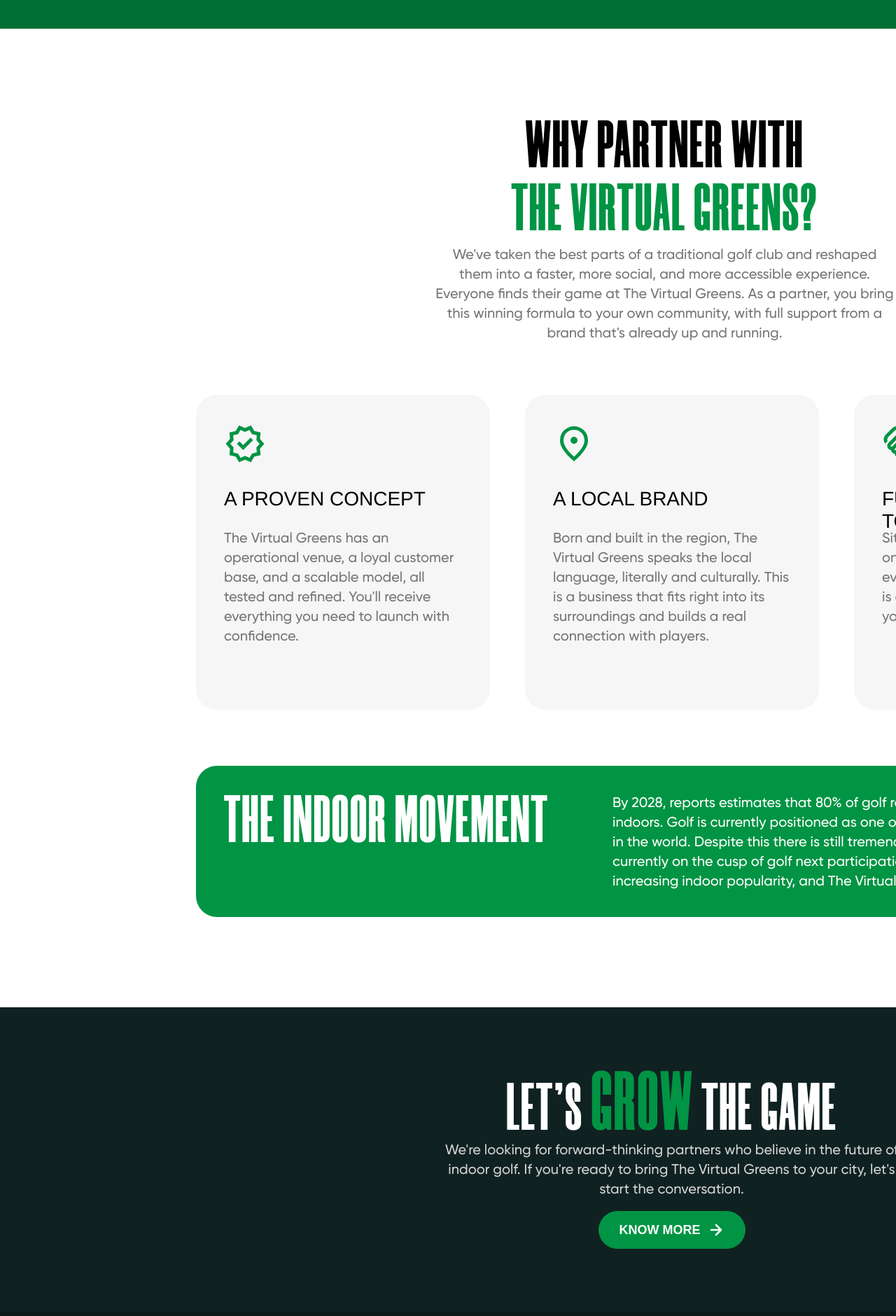
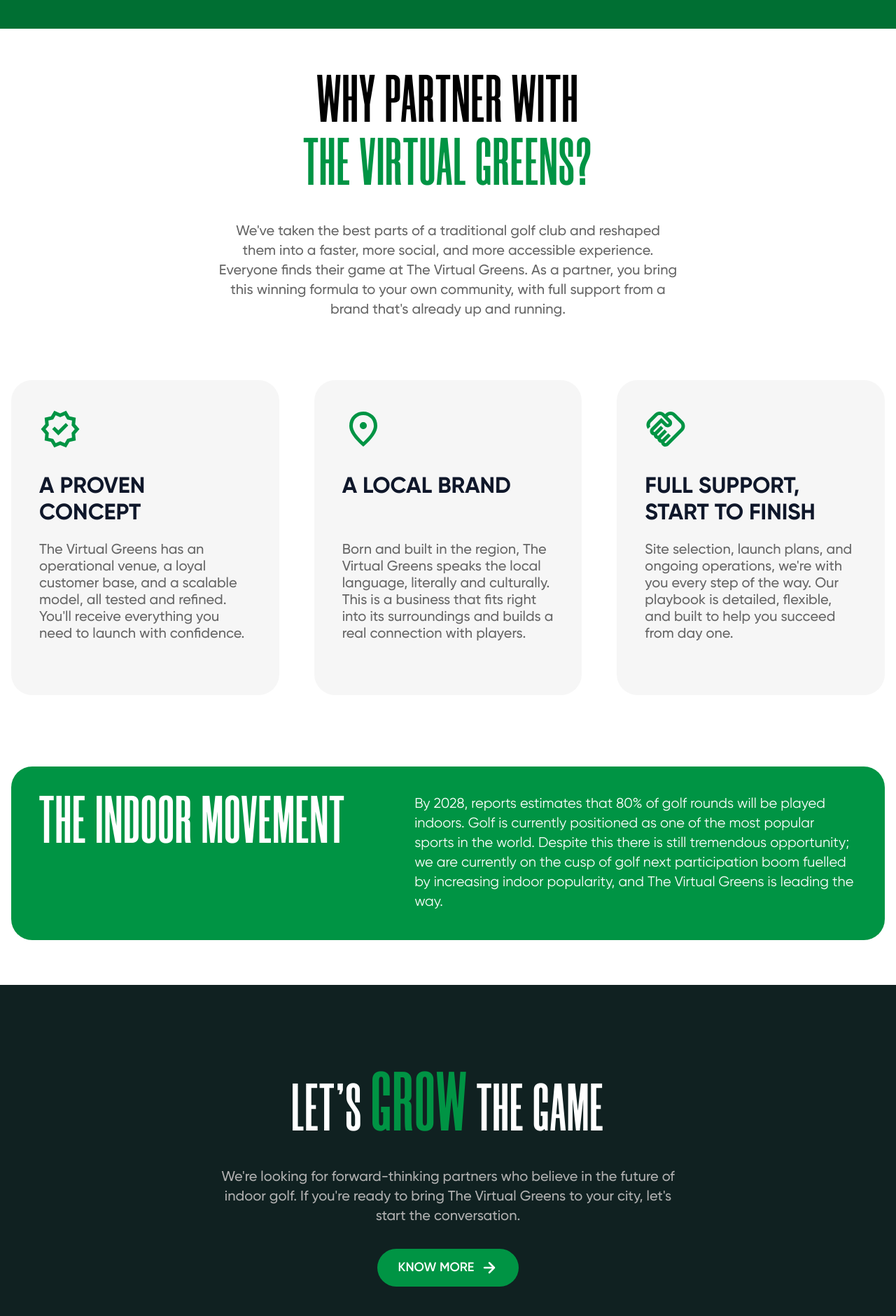
Before and after one commit to mohd-azaan/TVG, a React (Vite) app: page /partnership in a window 1280 px wide. Shown: the part 759-2639 px from the top of the page at 70% size. Built offline with nearby package versions, Linux system fonts and the light colour scheme.

Commit message:
Refactor GrowthSection and WhyPartnerSection: update layout for improved responsiveness and readability; standardize styling conventions

```diff
--- a/src/screens/PartnershipPage/sections/GrowthSection.jsx
+++ b/src/screens/PartnershipPage/sections/GrowthSection.jsx
@@ -5,11 +5,11 @@
 
 import React from 'react';
 
-const ArrowRight = ({ size = "24" }) => {
-	if (size === "24") {
+const ArrowRight = ({ size = '24' }) => {
+	if (size === '24') {
 		return (
-			<div className="relative w-6 h-6">
-				<img src="/arrow-right.svg" alt="" className="w-full h-full" />
+			<div className='relative w-6 h-6'>
+				<img src='/arrow-right.svg' alt='' className='w-full h-full' />
 			</div>
 		);
 	}
@@ -18,35 +18,37 @@ const ArrowRight = ({ size = "24" }) => {
 
 export const GrowthSection = () => {
 	return (
-		<section className="bg-[#102121] h-[435px] relative overflow-hidden">
-			{/* Title positioned exactly as in Figma */}
-			<div className="absolute left-[959.5px] top-[100px] w-[655px] transform -translate-x-1/2">
-				<h2 className="font-['Morganite',sans-serif] text-[96px] font-extrabold leading-[90px] tracking-[1.92px] text-white uppercase text-center">
+		<section className='bg-[#102121] py-16'>
+			<div className='max-w-[1700px] mx-auto px-4 flex flex-col items-center justify-center min-h-[435px]'>
+				{/* Title */}
+				<div className='w-[655px] text-center mb-8'>
+					<h2 className='font-morganite font-bold text-[96px] leading-[90px] tracking-[1.92px] text-white uppercase'>
 						Let's{' '}
-					<span className="text-[#009444] text-[120px] tracking-[2.4px]">
+						<span className='text-[#009444] text-[120px] tracking-[2.4px]'>
 							Grow
 						</span>{' '}
 						the Game
 					</h2>
 				</div>
 
-			{/* Description text positioned exactly as in Figma */}
-			<div className="absolute left-[632px] top-[191px] w-[655px]">
-				<p className="font-['Gilroy-Medium',sans-serif] text-[20px] font-normal leading-[28px] text-[lightgrey] text-center">
-					We're looking for forward-thinking partners who believe in the future
-					of indoor golf. If you're ready to bring The Virtual Greens to your city,
-					let's start the conversation.
+				{/* Description text */}
+				<div className='w-[655px] mb-8'>
+					<p className='font-gilroy font-medium text-[20px] leading-[28px] text-[#b0b0b0] text-center'>
+						We're looking for forward-thinking partners who believe in the
+						future of indoor golf. If you're ready to bring The Virtual Greens
+						to your city, let's start the conversation.
 					</p>
 				</div>
 
-			{/* CTA Button positioned exactly as in Figma */}
-			<div className="absolute left-[959.5px] top-[291px] transform -translate-x-1/2">
-				<button className="bg-[#009444] rounded-[50px] px-[30px] py-[7px] flex items-center gap-[10px] hover:bg-[#007a3a] transition-colors duration-200">
-					<span className="font-['Gilroy-SemiBold',sans-serif] text-[18px] font-semibold leading-[40px] text-white uppercase text-center">
+				{/* CTA Button */}
+				<div className='flex justify-center'>
+					<button className='bg-[#009444] rounded-[50px] px-[30px] py-[7px] flex items-center gap-[10px] hover:bg-[#007a3a] transition-colors duration-200'>
+						<span className='font-gilroy font-semibold text-[18px] leading-[40px] text-white uppercase text-center'>
 							Know More
 						</span>
-					<ArrowRight size="24" />
+						<ArrowRight size='24' />
 					</button>
+				</div>
 			</div>
 		</section>
 	);
--- a/src/screens/PartnershipPage/sections/WhyPartnerSection.jsx
+++ b/src/screens/PartnershipPage/sections/WhyPartnerSection.jsx
@@ -7,20 +7,22 @@ import React from 'react';
 
 const FeatureCard = ({ icon, title, description }) => {
 	return (
-		<div className="feature-card bg-[#e9ebed] rounded-[30px] p-[40px] h-[450px] w-[420px]">
+		<div className='feature-card bg-[#e9ebed] rounded-[30px] p-[40px] h-[450px] w-[420px]'>
 			{/* Icon */}
-			<div className="w-[60px] h-[60px] mb-[33px]">
-				<img src={icon} alt={title} className="w-full h-full" />
+			<div className='w-[60px] h-[60px] mb-[33px]'>
+				<img src={icon} alt={title} className='w-full h-full' />
 			</div>
 
 			{/* Title */}
-			<h3 className="feature-card-title mb-[22px] h-[37px]">
+			<h3 className='font-gilroy font-bold text-[32px] leading-[38px] mb-[22px] min-h-[76px] flex items-start uppercase'>
 				{title}
 			</h3>
 
 			{/* Description */}
-			<div className="feature-card-text">
-				<p>{description}</p>
+			<div className='feature-card-text'>
+				<p className='font-gilroy font-medium text-[20px] leading-[24px] text-[#666666]'>
+					{description}
+				</p>
 			</div>
 		</div>
 	);
@@ -28,67 +30,72 @@ const FeatureCard = ({ icon, title, description }) => {
 
 export const WhyPartnerSection = () => {
 	return (
-		<section className="bg-white h-[1398px] relative overflow-hidden">
+		<section className='bg-white py-16'>
+			<div className='max-w-[1700px] mx-auto px-4 flex flex-col items-center'>
 				{/* Section title */}
-			<div className="absolute left-[949.5px] top-[129px] w-[655px] transform -translate-x-1/2 text-center">
-				<h2 className="font-['Morganite',sans-serif] text-[96px] font-extrabold leading-[90px] tracking-[1.92px] text-black uppercase">
-					Why Partner with<br />
-					<span className="text-[#009444]">The Virtual Greens?</span>
+				<div className='w-[655px] text-center mb-8'>
+					<h2 className='font-morganite font-bold text-[96px] leading-[90px] tracking-[1.92px] text-black uppercase'>
+						Why Partner with
+						<br />
+						<span className='text-[#009444]'>The Virtual Greens?</span>
 					</h2>
 				</div>
 
 				{/* Description text */}
-			<div className="absolute left-[622px] top-[310px] w-[655px]">
-				<p className="text-[#757575] text-[20px] leading-[28px] text-center font-['Gilroy-Medium',sans-serif]">
-					We've taken the best parts of a traditional golf club and reshaped them into a faster,
-					more social, and more accessible experience. Everyone finds their game at The Virtual Greens.
-					As a partner, you bring this winning formula to your own community, with full support
+				<div className='w-[655px] mb-12'>
+					<p className='text-[#666666] text-[20px] leading-[28px] text-center font-gilroy font-medium'>
+						We've taken the best parts of a traditional golf club and reshaped
+						them into a faster, more social, and more accessible experience.
+						Everyone finds their game at The Virtual Greens. As a partner, you
+						bring this winning formula to your own community, with full support
 						from a brand that's already up and running.
 					</p>
 				</div>
 
-			{/* Feature cards positioned exactly as in Figma */}
-			<div className="absolute left-[280px] top-[485px] w-[1360px]">
-				<div className="flex gap-[50px] items-center justify-start py-[38px]">
+				{/* Feature cards */}
+				<div className='w-full max-w-[1360px] mb-16'>
+					<div className='flex gap-[50px] items-center justify-center py-[38px]'>
 						<FeatureCard
-						icon="/verified-24dp-e3e3e3-fill0-wght400-grad0-opsz24-1.svg"
-						title="A Proven Concept"
+							icon='/verified-24dp-e3e3e3-fill0-wght400-grad0-opsz24-1.svg'
+							title='A Proven Concept'
 							description="The Virtual Greens has an operational venue, a loyal customer base, and a scalable model, all tested and refined. You'll receive everything you need to launch with confidence."
 						/>
 
 						<FeatureCard
-						icon="/location-on-24dp-e3e3e3-fill0-wght400-grad0-opsz24-1.svg"
-						title="A Local Brand"
-						description="Born and built in the region, The Virtual Greens speaks the local language, literally and culturally. This is a business that fits right into its surroundings and builds a real connection with players."
+							icon='/location-on-24dp-e3e3e3-fill0-wght400-grad0-opsz24-1.svg'
+							title='A Local Brand'
+							description='Born and built in the region, The Virtual Greens speaks the local language, literally and culturally. This is a business that fits right into its surroundings and builds a real connection with players.'
 						/>
 
 						<FeatureCard
-						icon="/handshake-24dp-e3e3e3-fill0-wght400-grad0-opsz24-1.svg"
-						title="Full Support, Start to Finish"
+							icon='/handshake-24dp-e3e3e3-fill0-wght400-grad0-opsz24-1.svg'
+							title='Full Support, Start to Finish'
 							description="Site selection, launch plans, and ongoing operations, we're with you every step of the way. Our playbook is detailed, flexible, and built to help you succeed from day one."
 						/>
 					</div>
 				</div>
 
-			{/* The Indoor Movement section positioned at bottom */}
-			<div className="absolute left-[280px] top-[1053px] w-[1343px] bg-[#009444] rounded-[30px] p-[40px] h-[216px]">
-				<div className="flex gap-[20px] items-start justify-start">
+				{/* The Indoor Movement section */}
+				<div className='w-full max-w-[1343px] bg-[#009444] rounded-[30px] p-[40px]'>
+					<div className='flex gap-[20px] items-start justify-start'>
 						{/* Title section */}
-					<div className="w-[535px]">
-						<h3 className="font-['Morganite',sans-serif] text-[96px] font-extrabold leading-[90px] tracking-[1.92px] text-white uppercase">
+						<div className='w-[535px]'>
+							<h3 className='font-morganite font-bold text-[96px] leading-[90px] tracking-[1.92px] text-white uppercase'>
 								THE INDOOR MOVEMENT
 							</h3>
 						</div>
 
 						{/* Text section */}
-					<div className="w-[655px]">
-						<p className="font-['Gilroy-Medium',sans-serif] text-[20px] font-normal leading-[28px] text-white">
-							By 2028, reports estimates that 80% of golf rounds will be played indoors.
-							Golf is currently positioned as one of the most popular sports in the world.
-							Despite this there is still tremendous opportunity; we are currently on the cusp
-							of golf next participation boom fuelled by increasing indoor popularity,
+						<div className='w-[655px]'>
+							<p className='font-gilroy text-[20px] font-normal leading-[28px] text-white'>
+								By 2028, reports estimates that 80% of golf rounds will be
+								played indoors. Golf is currently positioned as one of the most
+								popular sports in the world. Despite this there is still
+								tremendous opportunity; we are currently on the cusp of golf
+								next participation boom fuelled by increasing indoor popularity,
 								and The Virtual Greens is leading the way.
 							</p>
+						</div>
 					</div>
 				</div>
 			</div>
```
Lines whose indentation alone changed are shown as unchanged.
